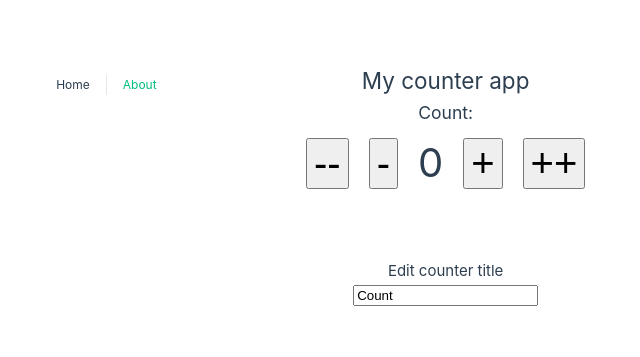
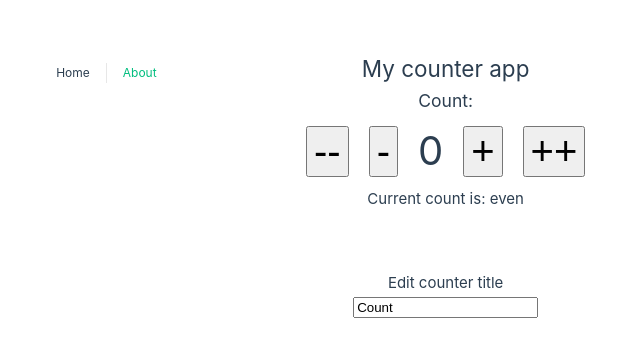
Before and after one commit to jslmorrison/vue-compo-api-basics, a Vue app: page / in a window 1280 px wide. Shown: the part 215-572 px from the top of the page, without its empty margins (364-1004 px from the left). Built offline with nearby package versions, Linux system fonts and the light colour scheme.

Commit message:
Add computed property

```diff
--- a/src/views/HomeView.vue
+++ b/src/views/HomeView.vue
@@ -8,6 +8,8 @@
     <button @click="increaseCounter(1)" class="btn">+</button>
     <button @click="increaseCounter(2)" class="btn">++</button>
 
+    <p>Current count is: {{ oddOrEven }}</p>
+
     <div class="edit">
       <h4>Edit counter title</h4>
       <input v-model="counterData.title" type="text" />
@@ -17,12 +19,16 @@
 </template>
 
 <script setup>
-import { reactive } from 'vue'
+import { computed, reactive } from 'vue'
 
   const appTitle = 'My counter app'
   const counterData = reactive({
     count: 0,
     title: 'Count'
+  })
+
+  const oddOrEven = computed(() => {
+    return (counterData.count % 2 === 0) ? 'even' : 'odd'
   })
 
   const increaseCounter = (amount) => {
```
